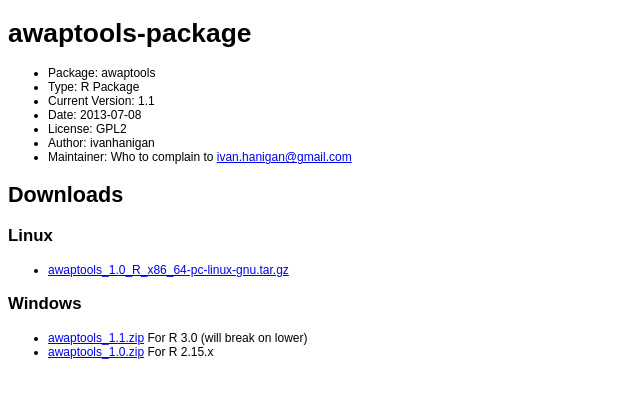
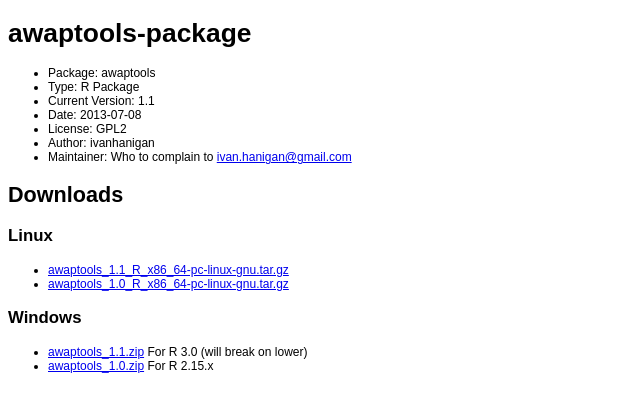
Before and after one commit to swish-climate-impact-assessment/swish-climate-impact-assessment.github.com, a Jekyll site: the page tools/awaptools/awaptools-downloads.html, which Jekyll copies as it is, in a window 1280 px wide. Shown: the top 412 px of the page, without its empty margins (0-640 px from the left). Built offline with Jekyll 4.4.1, drawn with Linux system fonts in a browser that asks for light colours; Markdown is read by kramdown in place of the engine named in the settings.

Commit message:
add linux 1.1 awap

```diff
--- a/tools/awaptools/awaptools-downloads.html
+++ b/tools/awaptools/awaptools-downloads.html
@@ -158,6 +158,7 @@
 <h3>Linux</h3>
 
 <ul>
+<li><a href="/tools/awaptools/awaptools_1.1_R_x86_64-pc-linux-gnu.tar.gz">awaptools_1.1_R_x86_64-pc-linux-gnu.tar.gz</a></li>
 <li><a href="/tools/awaptools/awaptools_1.0_R_x86_64-pc-linux-gnu.tar.gz">awaptools_1.0_R_x86_64-pc-linux-gnu.tar.gz</a></li>
 </ul>
 
```
Also changed, not shown: tools/awaptools/awaptools-downloads.md (+1 -0 lines), 1 other file.
